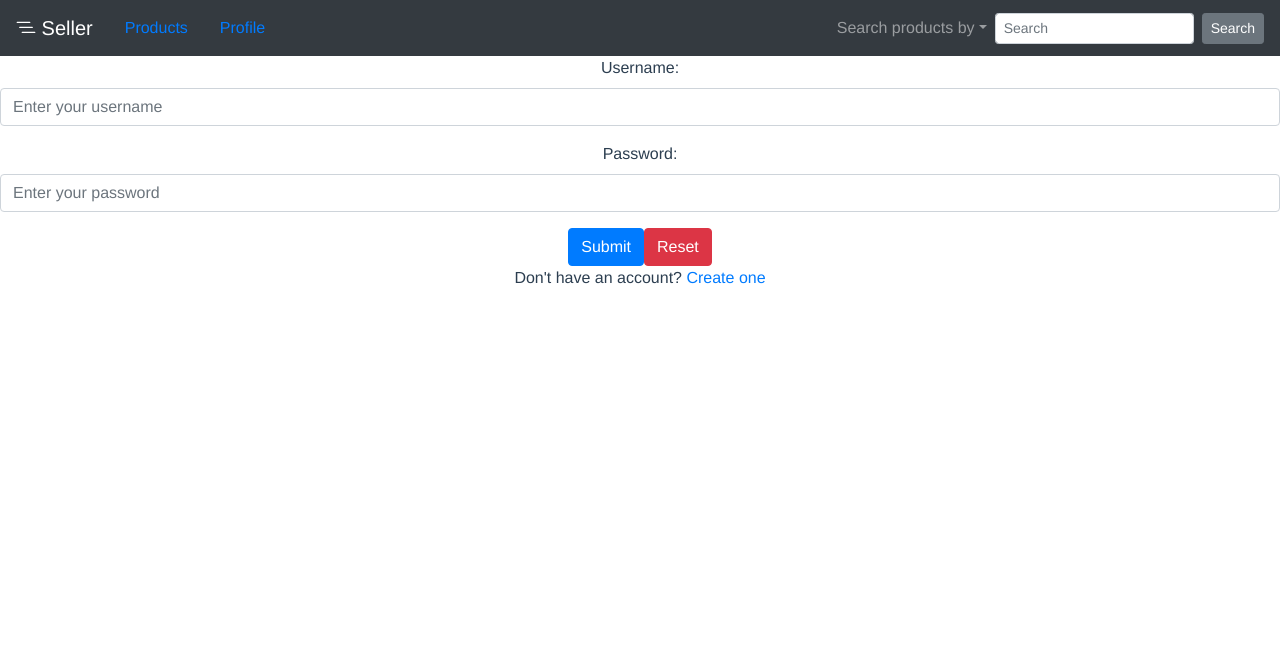
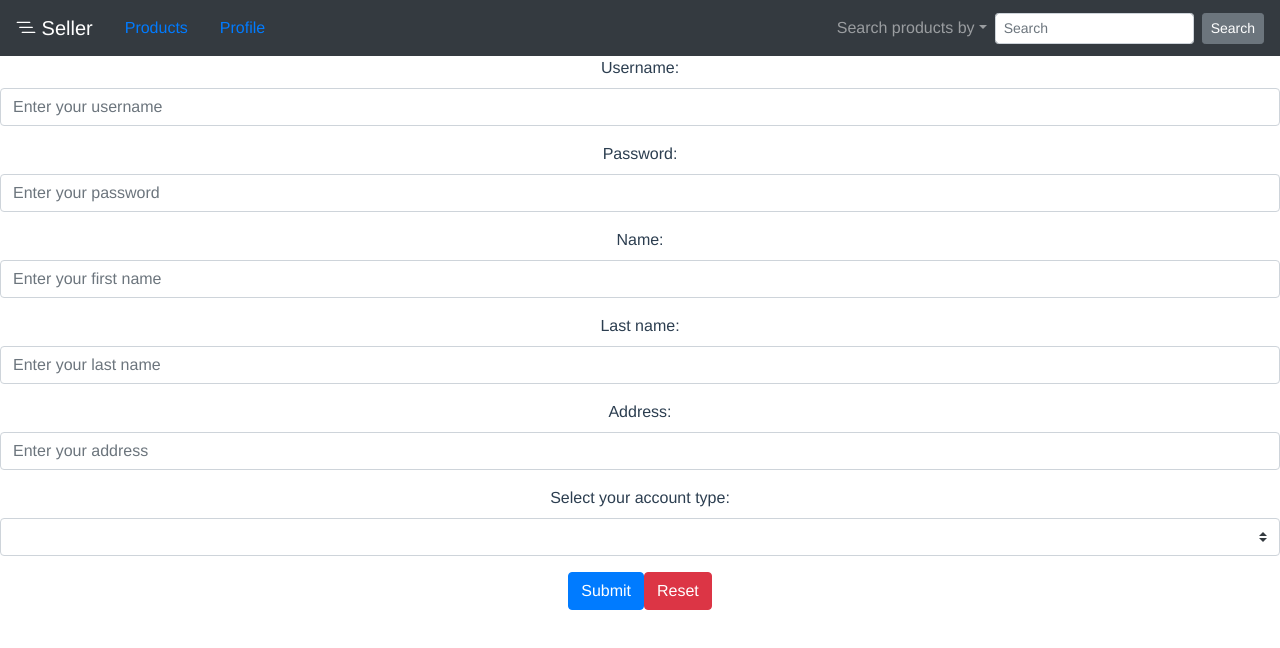
Before and after one commit to yskuridov/E-Commerce-using-Vue.js-and-Spring-Boot, a Vue app in the folder ys_ecommerce/front-end/: page / in a window 1280 px wide. Shown: the top 648 px of the page. Built offline with nearby package versions, Linux system fonts and the light colour scheme.

Commit message:
Components defined + Register Component and Login Component implemented

```diff
--- a/ys_ecommerce/front-end/package.json
+++ b/ys_ecommerce/front-end/package.json
@@ -8,6 +8,7 @@
     "lint": "vue-cli-service lint"
   },
   "dependencies": {
+    "axios": "^1.0.0",
     "bootstrap": "^4.5.3",
     "bootstrap-vue": "^2.22.0",
     "core-js": "^3.8.3",
--- a/ys_ecommerce/front-end/src/App.vue
+++ b/ys_ecommerce/front-end/src/App.vue
@@ -1,7 +1,8 @@
 <template>
   <div id="app" class="m-0">
     <NavBar />
-    <LoginComponent />
+
+    <RegisterComponent />
   </div>
 </template>
 
@@ -12,7 +13,8 @@ import { BootstrapVue, IconsPlugin } from 'bootstrap-vue'
 import 'bootstrap/dist/css/bootstrap.css'
 import 'bootstrap-vue/dist/bootstrap-vue.css'
 import NavBar from './components/Navbar.vue'
-import LoginComponent from './components/usermanagement/LoginComponent.vue'
+//import LoginComponent from './components/usermanagement/LoginComponent.vue'
+import RegisterComponent from './components/usermanagement/RegisterComponent.vue'
 Vue.use(BootstrapVue)
 Vue.use(IconsPlugin)
 
@@ -20,7 +22,8 @@ export default {
   name: 'App',
   components: {
     NavBar,
-    LoginComponent,
+    //LoginComponent,
+    RegisterComponent
 }
 }
 </script>
--- a/ys_ecommerce/front-end/src/components/usermanagement/RegisterComponent.vue
+++ b/ys_ecommerce/front-end/src/components/usermanagement/RegisterComponent.vue
@@ -47,12 +47,22 @@
                 ></b-form-input>
               </b-form-group>
 
+              <b-form-group label="Select your account type: " label-for="type">
+                <b-form-select
+                  id="type"
+                  v-model="form.accountType"
+                  :options="types"
+                  required
+                ></b-form-select>
+              </b-form-group>
+
             <b-button @click="onSubmit" type="submit" variant="primary">Submit</b-button>
             <b-button @click="onReset" type="reset" variant="danger">Reset</b-button>
           </b-form>
     </div>
 </template>
 <script>
+    import axios from 'axios'
 export default {
     name: 'RegisterComponent',
     data() {
@@ -62,21 +72,24 @@ export default {
                 password: '',
                 name: '',
                 lastName: '',
-                address: ''
-            }
-        };
+                address: '',
+                accountType: ''
+            },
+            types: ['Vendor', 'Customer']
+        }
     },
     methods: {
         onSubmit(event) {
             event.preventDefault()
-
+            if(this.form.accountType == 'Vendor') axios.post('http://localhost:8080/vendors/add', {username: this.form.username, password: this.form.password, firstName: this.form.firstName, lastName: this.form.lastName, address: this.form.address})
+            else axios.post('http://localhost:8080/customers/add', {username: this.form.username, password: this.form.password, firstName: this.form.firstName, lastName: this.form.lastName, address: this.form.address})
         },
         onReset(event){
             event.preventDefault()
             this.form.username = ''
             this.form.password = ''
         }
-    }
+    },
 }
 </script>
 <style>
```
Also changed, not shown: 1 other file (tests, documents, lock files or other folders).
